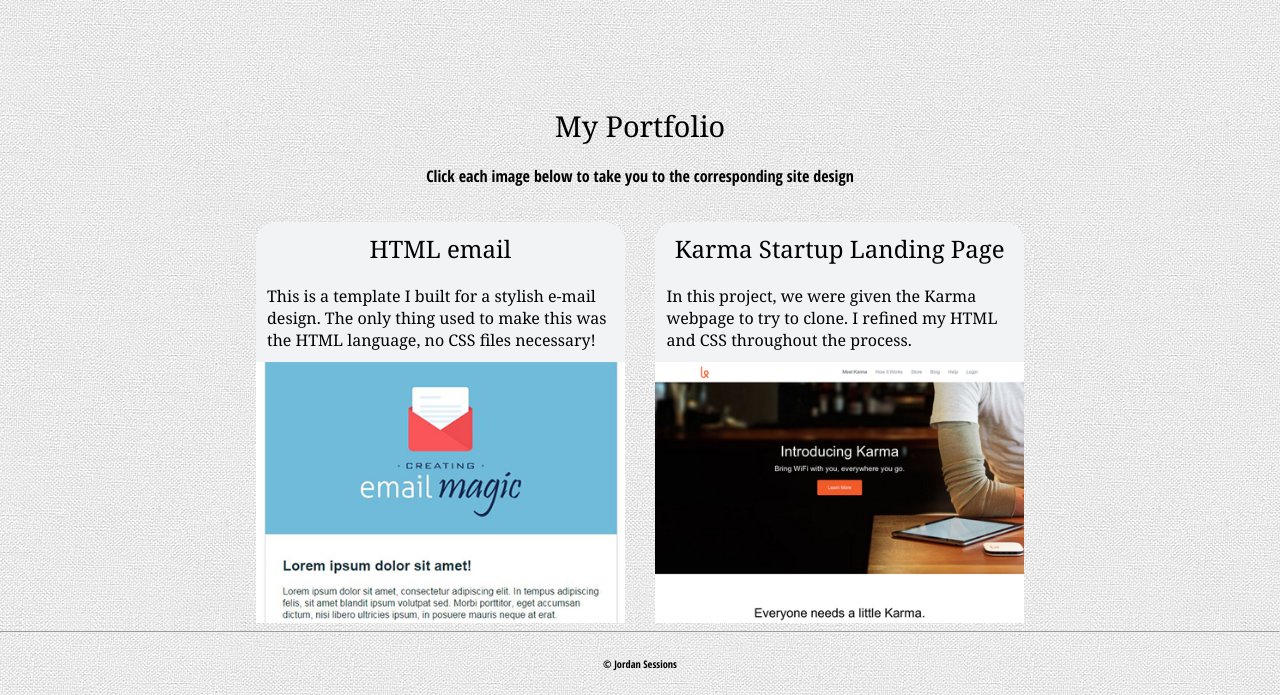
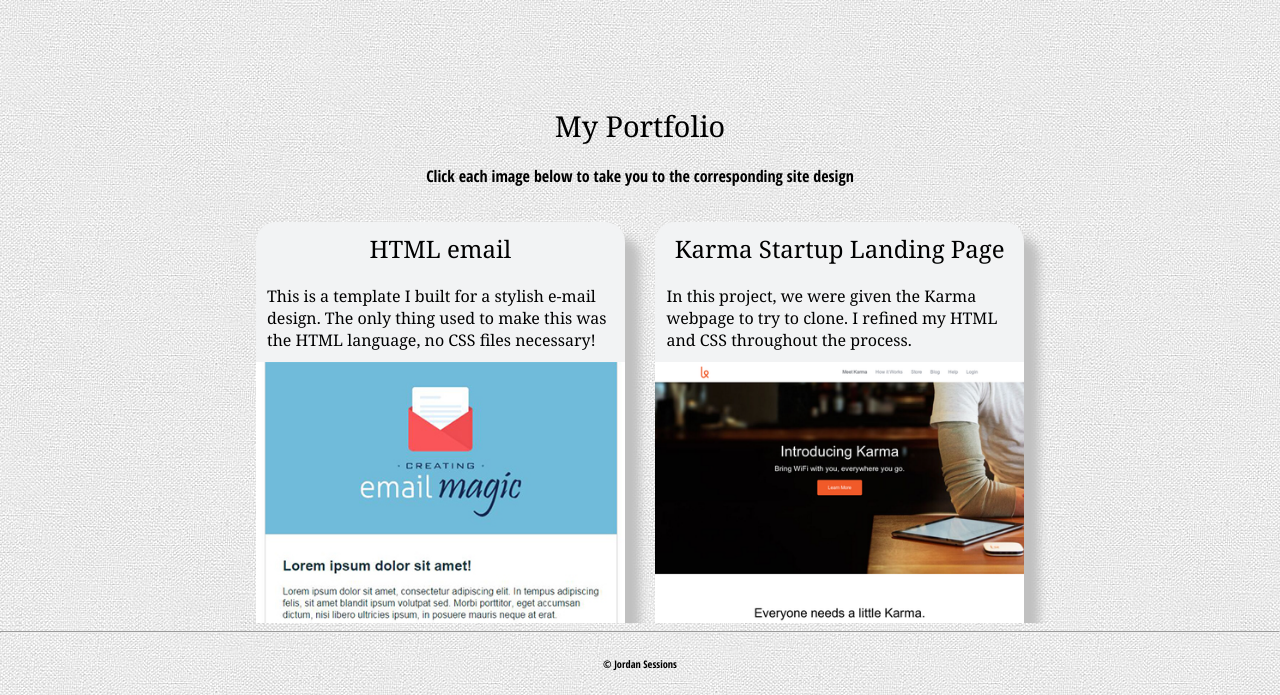
Before and after one commit to Parrotine/Jordan_Portfolio_Showcase, a plain HTML site: page portfolio.html in a window 1280 px wide. Shown: the part 105-800 px from the top of the page. Drawn offline with Linux system fonts and the light colour scheme; a web font is replaced by a local one.

Commit message:
edge shadows

```diff
--- a/css/styles.css
+++ b/css/styles.css
@@ -178,6 +178,7 @@ footer h6 {
     -webkit-border-radius: 20px;
     border-radius: 20px;
     /*END corners*/
+    box-shadow: 15px 15px 10px silver;
 }
 
 .portfolio .project p {
```
